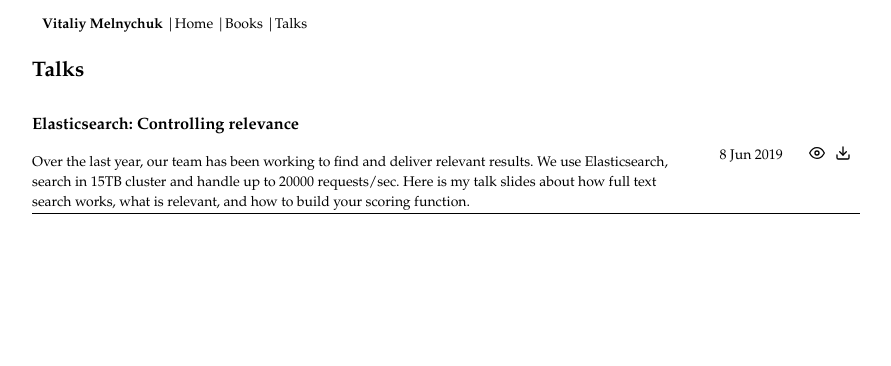
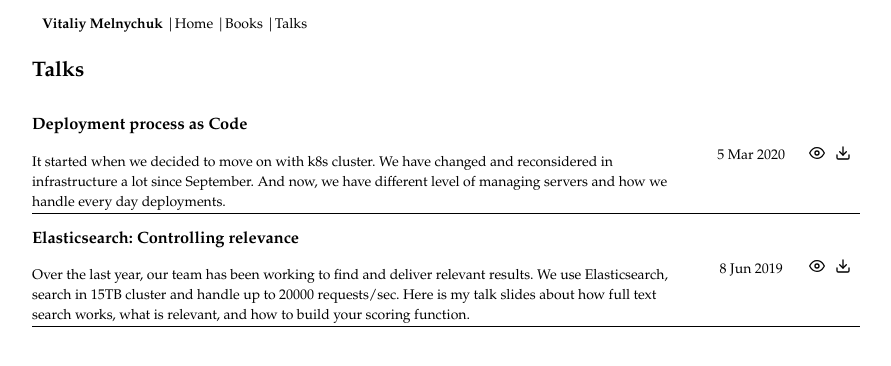
Before and after one commit to vitaliimelnychuk/blog, a Next.js app: page /talks in a window 1280 px wide. Shown: the top 366 px of the page, without its empty margins (194-1085 px from the left). Built offline with nearby package versions, Linux system fonts and the light colour scheme.

Commit message:
add deployment as code presentation

```diff
--- a/content/talks.ts
+++ b/content/talks.ts
@@ -7,9 +7,15 @@ export type TTalk = {
 
 export const talks = [
   {
+    title: "Deployment process as Code",
+    description: "It started when we decided to move on with k8s cluster. We have changed and reconsidered in infrastructure a lot since September. And now, we have different level of managing servers and how we handle every day deployments.",
+    date: new Date("5 Mar 2020"),
+    url: "static/pdf/deployment-process-as-code.pdf"
+  },
+  {
     title: "Elasticsearch: Controlling relevance",
     description: "Over the last year, our team has been working to find and deliver relevant results. We use Elasticsearch, search in 15TB cluster and handle up to 20000 requests/sec. Here is my talk slides about how full text search works, what is relevant, and how to build your scoring function.",
     date: new Date("June 8 2019"),
-    url: "static/pdf/presentations/elasticsearch-controlling-relevance.pdf"
+    url: "static/pdf/elasticsearch-controlling-relevance.pdf"
   }
 ] as TTalk[]
--- a/pages/talks.tsx
+++ b/pages/talks.tsx
@@ -8,7 +8,7 @@ const Home = () => (
     <div>
       <h2>Talks</h2>
       <div>
-        {talks.map(talk => <TalkPreview {...talk} />)}
+        {talks.map(talk => <TalkPreview key={talk.title} {...talk} />)}
       </div>
       <div>
       </div>
```
Also changed, not shown: 2 other files (tests, documents, lock files or other folders).
